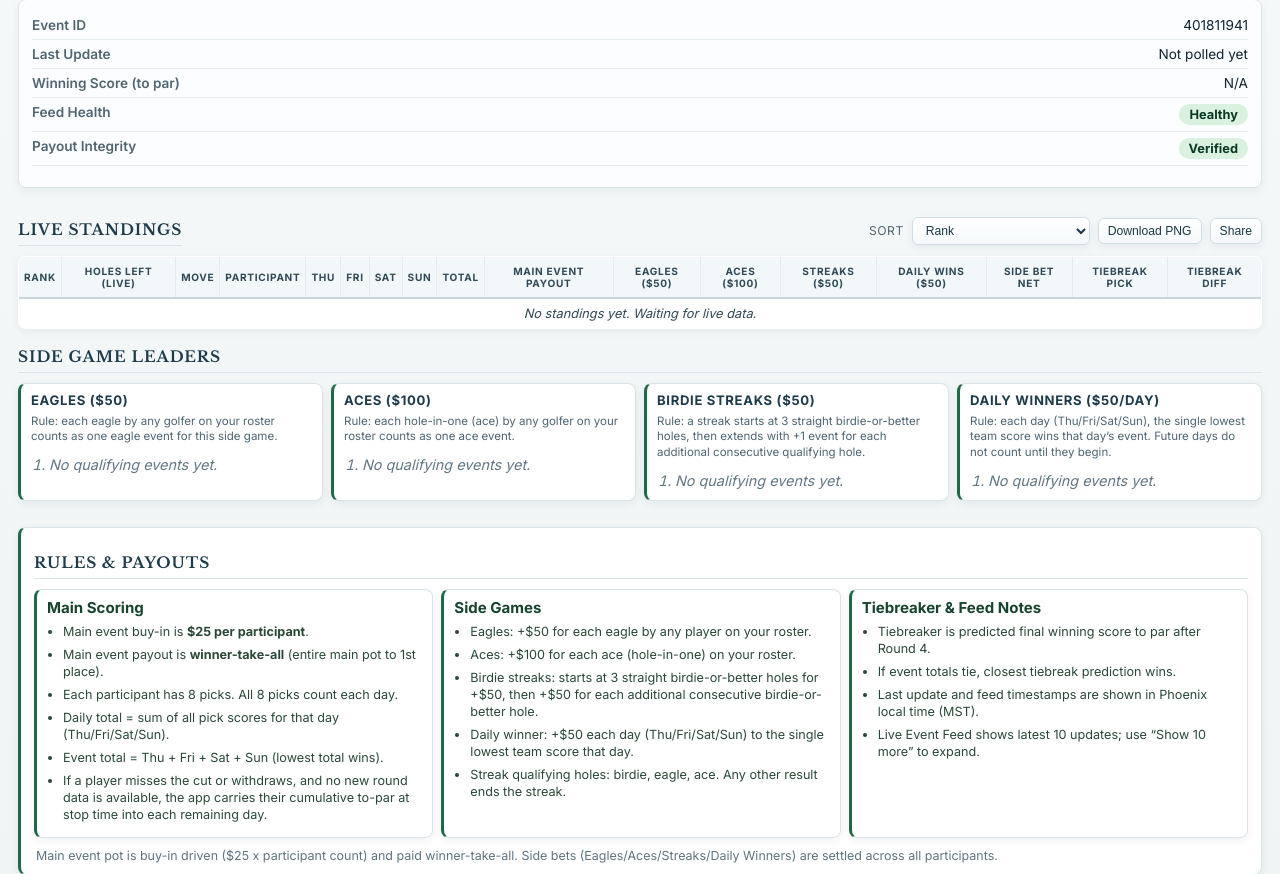
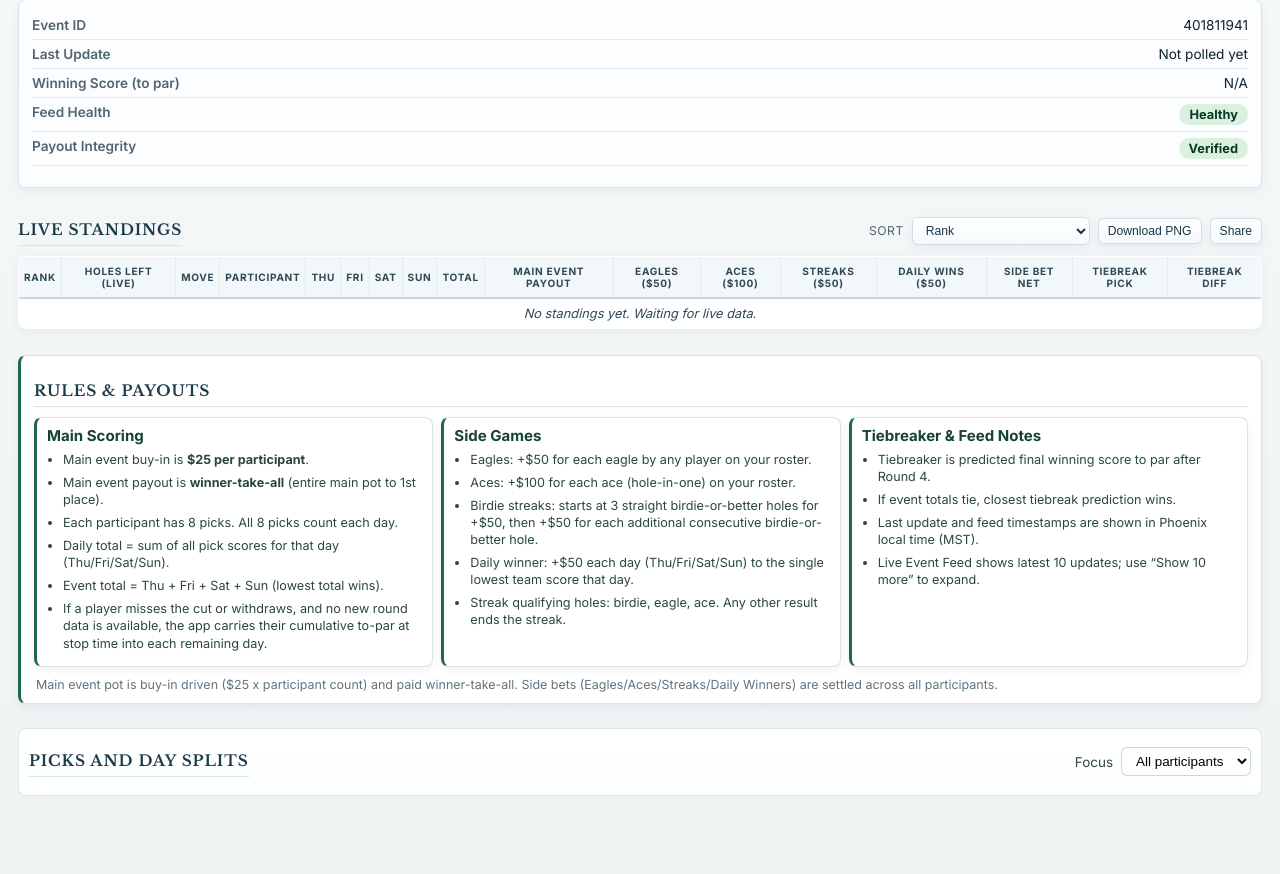
Before and after one commit to Glazed-Auto-Spa/masters-pool-public, a Flask app: page / in a window 1280 px wide. Shown: the part 750-1624 px from the top of the page. Run offline with Flask 3, Linux system fonts and the light colour scheme; data that the repository does not hold is empty; some libraries are stand-ins or nearby versions.

Commit message:
chore(ui): remove Side Game Leaders section and renderSideGames

```diff
--- a/templates/index.html
+++ b/templates/index.html
@@ -293,48 +293,6 @@
             {% endfor %}
           </tbody>
         </table>
-      </section>
-
-      <section class="sidegames">
-        <h2>Side Game Leaders</h2>
-        <div class="sidegames-grid">
-          <article class="sidegame-card">
-            <h3>Eagles ($50)</h3>
-            <p class="sidegame-rule">Rule: each eagle by any golfer on your roster counts as one eagle event for this side game.</p>
-            <ol id="side-eagles">
-              {% for row in state.get("sideGameLeaders", {}).get("eagles", [])[:3] %}
-              <li>{{ row.name }} - ${{ row.amount }}</li>
-              {% endfor %}
-            </ol>
-          </article>
-          <article class="sidegame-card">
-            <h3>Aces ($100)</h3>
-            <p class="sidegame-rule">Rule: each hole-in-one (ace) by any golfer on your roster counts as one ace event.</p>
-            <ol id="side-aces">
-              {% for row in state.get("sideGameLeaders", {}).get("aces", [])[:3] %}
-              <li>{{ row.name }} - ${{ row.amount }}</li>
-              {% endfor %}
-            </ol>
-          </article>
-          <article class="sidegame-card">
-            <h3>Birdie Streaks ($50)</h3>
-            <p class="sidegame-rule">Rule: a streak starts at 3 straight birdie-or-better holes, then extends with +1 event for each additional consecutive qualifying hole.</p>
-            <ol id="side-streaks">
-              {% for row in state.get("sideGameLeaders", {}).get("streaks", [])[:3] %}
-              <li>{{ row.name }} - ${{ row.amount }}</li>
-              {% endfor %}
-            </ol>
-          </article>
-          <article class="sidegame-card">
-            <h3>Daily Winners ($50/day)</h3>
-            <p class="sidegame-rule">Rule: each day (Thu/Fri/Sat/Sun), the single lowest team score wins that day’s event. Future days do not count until they begin.</p>
-            <ol id="side-daily-winners">
-              {% for row in state.get("sideGameLeaders", {}).get("dailyWinners", [])[:3] %}
-              <li>{{ row.name }} - ${{ row.amount }}</li>
-              {% endfor %}
-            </ol>
-          </article>
-        </div>
       </section>
 
       <section class="rules-section">
@@ -996,7 +954,6 @@
           participantsSignature = nextParticipantsSignature;
           renderParticipantDetails(latestParticipants);
         }
-        renderSideGames(data.sideGameLeaders || {});
         const nextFieldSig = JSON.stringify(data.mastersFieldLeaderboard || []);
         if (nextFieldSig !== mastersFieldSignature) {
           mastersFieldSignature = nextFieldSig;
@@ -1236,30 +1193,6 @@
         });
       }
 
-      function renderSideGames(sideGames) {
-        const mount = (id, rows) => {
-          const root = document.getElementById(id);
-          root.innerHTML = "";
-          const topRows = (rows || []).slice(0, 3);
-          if (!topRows.length) {
-            const li = document.createElement("li");
-            li.className = "empty-note";
-            li.textContent = "No qualifying events yet.";
-            root.appendChild(li);
-            return;
-          }
-          for (const row of topRows) {
-            const li = document.createElement("li");
-            li.textContent = `${row.name} - $${row.amount}`;
-            root.appendChild(li);
-          }
-        };
-        mount("side-eagles", sideGames.eagles || []);
-        mount("side-aces", sideGames.aces || []);
-        mount("side-streaks", sideGames.streaks || []);
-        mount("side-daily-winners", sideGames.dailyWinners || []);
-      }
-
       async function refreshState() {
         const res = await fetch("/api/state");
         const data = await res.json();
```
